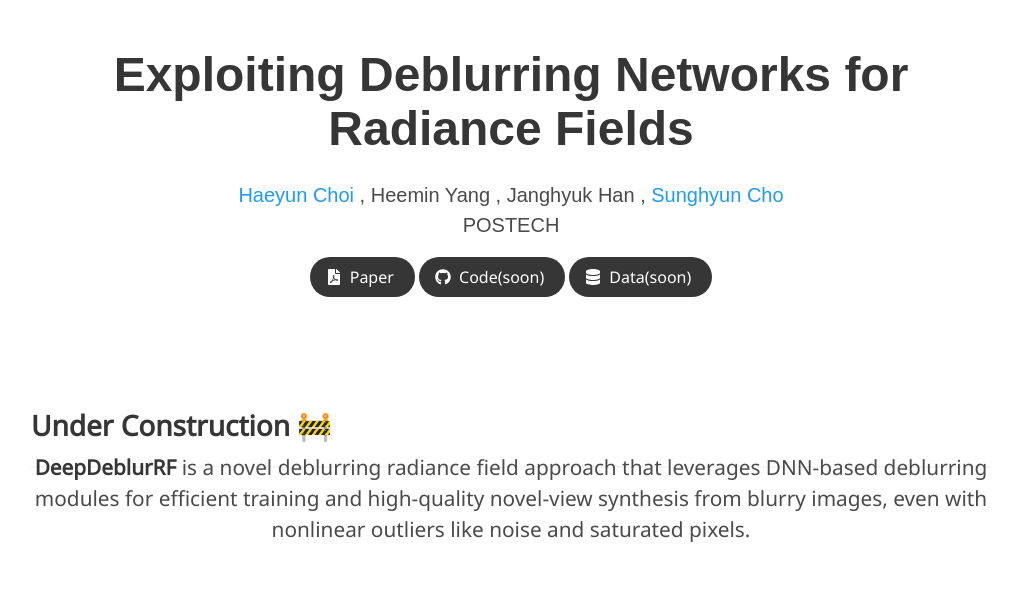
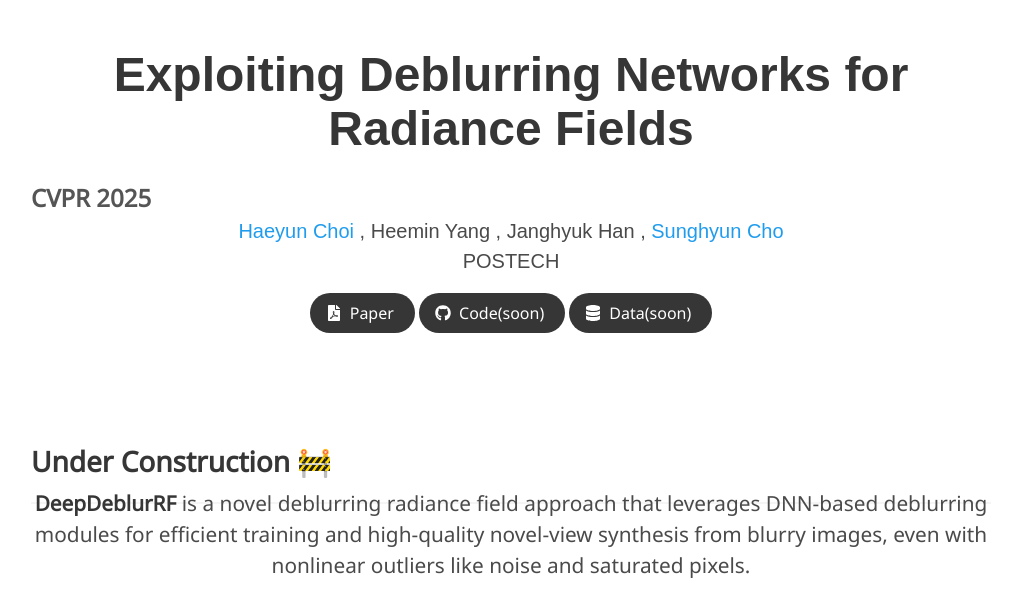
Before and after one commit to haeyun-choi/DDRF_site, a Jekyll site: the page built from index.md, in a window 1280 px wide, cut to the strip 0-595 px from the top of the page. Shown: the whole strip, without its empty margins (129-1146 px from the left). Built offline with Jekyll 4.4.1, drawn with Linux system fonts in a browser that asks for light colours; some web fonts are replaced.

Commit message:
Update project_page.html

```diff
--- a/_layouts/project_page.html
+++ b/_layouts/project_page.html
@@ -47,6 +47,12 @@
       <div class="columns is-centered">
         <div class="column has-text-centered">
           <h1 class="title is-1 publication-title">{{ page.title }}</h1>
+
+          <!-- Add CVPR 2025 between title and authors -->
+          <div class="is-size-4 publication-venue">
+            CVPR 2025
+          </div>
+
           {% if page.authors %}
           <div class="is-size-5 publication-authors">
             {% for author in page.authors %}
```
